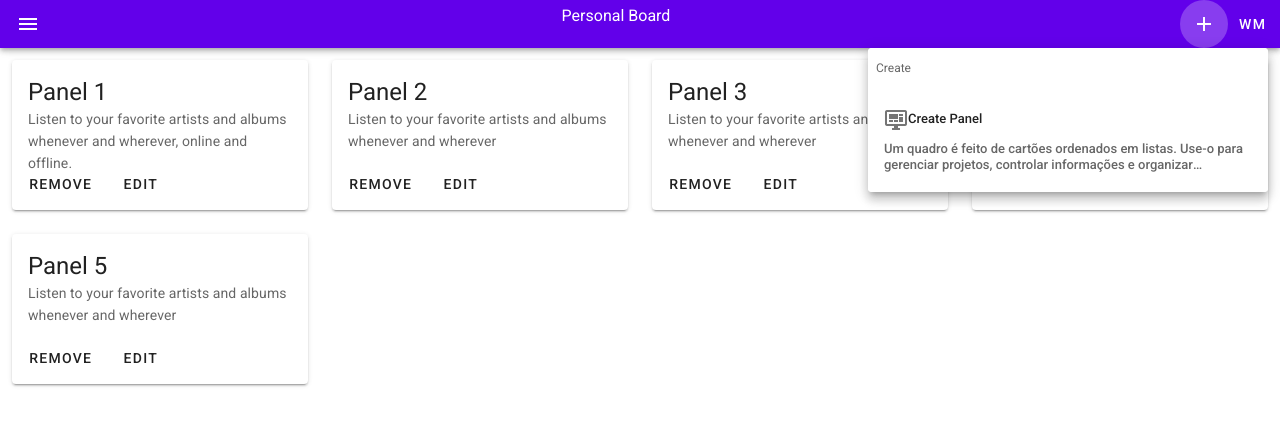
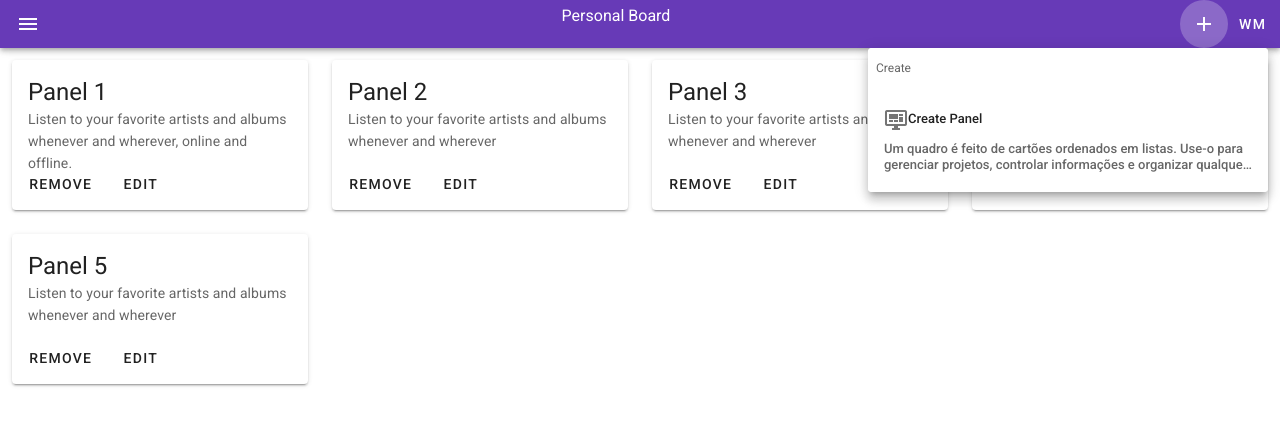
Before and after one commit to waldenermonteiro/test-ootz, a Vue app: page /dashboard in a window 1280 px wide. Both pictures are taken after a click on the button 1204 px from the left and 24 px from the top of the page. Shown: the top 426 px of the page. Built offline with nearby package versions, Linux system fonts and the light colour scheme; what vuejs-loading-plugin would draw is missing.

Commit message:
refactor: ajustando a cor do layout

```diff
--- a/src/layouts/DashboardLayout.vue
+++ b/src/layouts/DashboardLayout.vue
@@ -1,6 +1,6 @@
 <template>
   <div>
-    <v-app-bar color="deep-purple accent-4" dense dark>
+    <v-app-bar color="deep-purple" dense dark>
       <v-app-bar-nav-icon></v-app-bar-nav-icon>
 
       <v-spacer><p class="text-center ">Personal Board</p></v-spacer>
@@ -12,7 +12,7 @@
           </v-btn>
         </template>
         <v-card class="mx-auto" max-width="400" tile>
-          <v-list :dense="true" :three-line="true" :shaped="true" :flat="true">
+          <v-list :dense="true" :three-line="true" :flat="true">
             <v-subheader><p class="text-center">Create</p></v-subheader>
             <v-list-item-group color="primary">
               <v-list-item>
```
